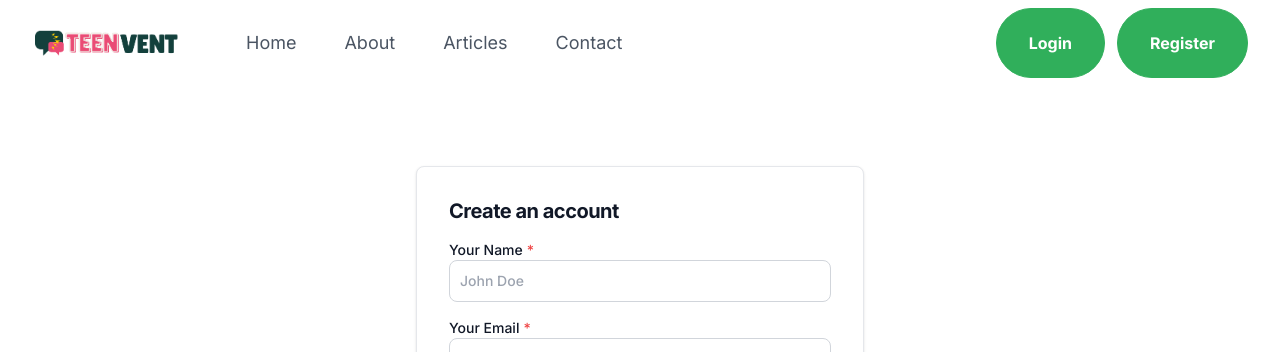
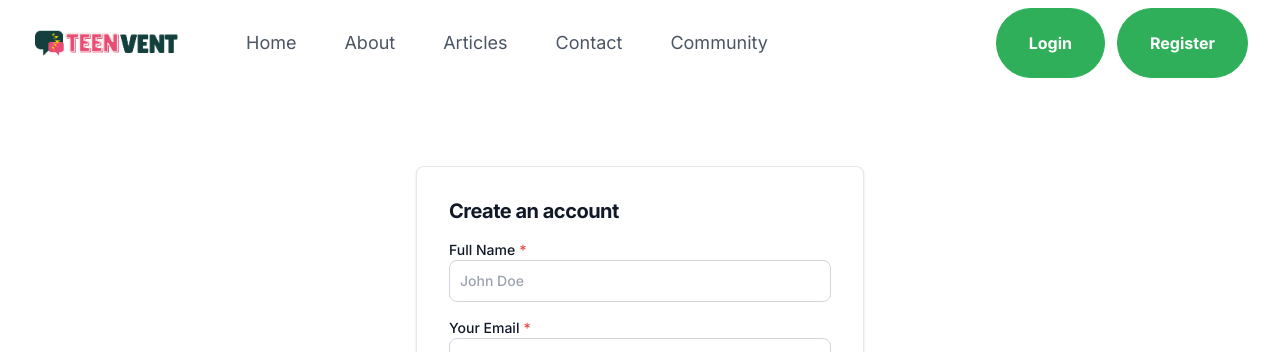
Before and after one commit to miadinh38/mental-health-app, a Next.js app in the folder frontend/: page /register in a window 1280 px wide. Shown: the top 352 px of the page. Built offline with nearby package versions, Linux system fonts and the light colour scheme.

Commit message:
Minor updates

```diff
--- a/frontend/app/register/page.js
+++ b/frontend/app/register/page.js
@@ -172,7 +172,7 @@ const Register = () => {
 
             <div>
               <label className="block mb-2 text-sm font-medium text-gray-900">
-                Your Name
+                Full Name
                 <span className="text-red-500 pl-1">*</span>
                 <input
                   placeholder="John Doe"
--- a/frontend/components/Navbar.js
+++ b/frontend/components/Navbar.js
@@ -19,7 +19,7 @@ const Navbar = () => {
       />
 
       <ul className="flex flex-1 justify-start h-full pl-16 gap-12">
-        {["home", "about", "articles", "contact"].map((label, index) => (
+        {["home", "about", "articles", "contact", "community"].map((label, index) => (
           <Link
             key={index}
             href={label === "home" ? `/` : `${label}`}
```
